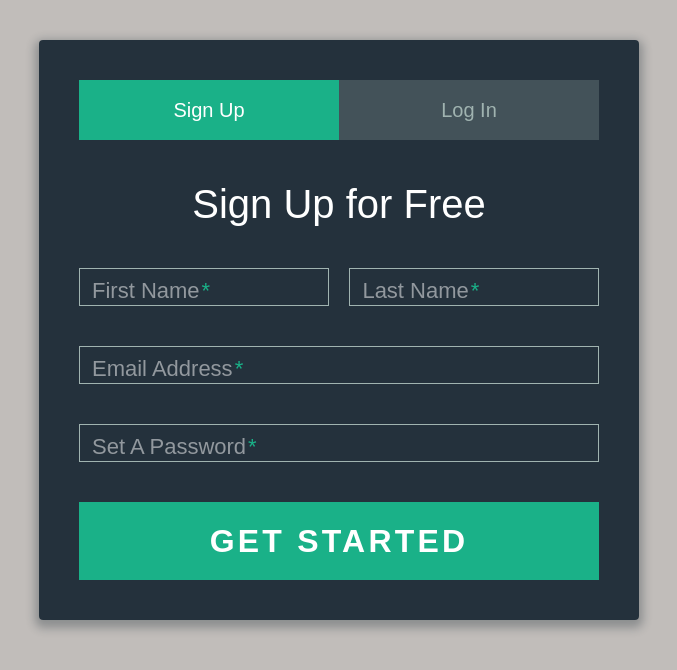
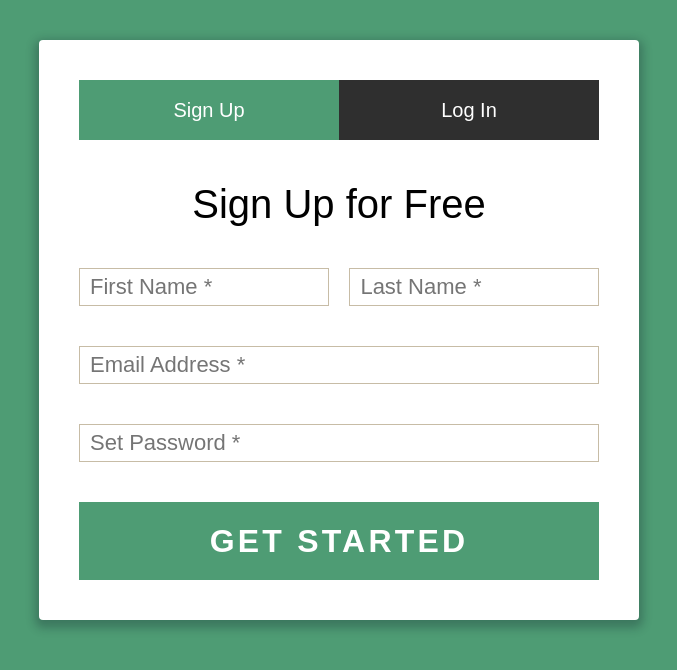
Before and after one commit to Prom1234pro/learnifyai, a Flask app: page /register in a window 1280 px wide. Shown: the top 670 px of the page, without its empty margins (301-978 px from the left). Run offline with Flask 3, Linux system fonts and the light colour scheme; some libraries are stand-ins or nearby versions.

Commit message:
refactoring codebase

```diff
--- a/main/static/css/signup.css
+++ b/main/static/css/signup.css
@@ -2,6 +2,18 @@
 *:before,
 *:after {
   box-sizing: border-box;
+}
+
+:root {
+  --light-black: #000000d0;
+  --black-color: #000000;
+  --grayish-color: #C7BCA6;
+  --green-color: #4E9C74;
+  --darker-green: #24644B;
+  --yellowish-color: #E4D3A8;
+  --white-color: #ffffff;
+
+
 }
 
 html {
@@ -9,21 +21,21 @@ html {
 }
 
 body {
-  background: #c1bdba;
+  background: var(--green-color);
   font-family: "Titillium Web", sans-serif;
 }
 
 a {
   text-decoration: none;
-  color: #1ab188;
+  color: var(--darker-green);
   transition: 0.5s ease;
 }
 a:hover {
-  color: #179b77;
+  color: var(--darker-green);
 }
 
 .form {
-  background: rgba(19, 35, 47, 0.9);
+  background: var(--white-color);
   padding: 40px;
   max-width: 600px;
   margin: 40px auto;
@@ -35,6 +47,8 @@ a:hover {
   list-style: none;
   padding: 0;
   margin: 0 0 40px 0;
+
+
 }
 .tab-group:after {
   content: "";
@@ -45,8 +59,8 @@ a:hover {
   display: block;
   text-decoration: none;
   padding: 15px;
-  background: rgba(160, 179, 176, 0.25);
-  color: #a0b3b0;
+  background: var(--light-black);
+  color: var(--white-color);
   font-size: 20px;
   float: left;
   width: 50%;
@@ -55,12 +69,12 @@ a:hover {
   transition: 0.5s ease;
 }
 .tab-group li a:hover {
-  background: #179b77;
-  color: #ffffff;
+  background: var(--darker-green);
+  color: var(--black-color);
 }
 .tab-group .active a {
-  background: #1ab188;
-  color: #ffffff;
+  background: var(--green-color);
+  color: var(--white-color);
 }
 
 /* .tab-content > div:last-child {
@@ -69,7 +83,7 @@ a:hover {
 
 h1 {
   text-align: center;
-  color: #ffffff;
+  color: var(--black-color);
   font-weight: 300;
   margin: 0 0 40px;
 }
@@ -78,7 +92,7 @@ label {
   position: absolute;
   transform: translateY(6px);
   left: 13px;
-  color: rgba(255, 255, 255, 0.5);
+  color: var(--light-black);
   transition: all 0.25s ease;
   backface-visibility: hidden;
   pointer-events: none;
@@ -86,7 +100,7 @@ label {
 }
 label .req {
   margin: 2px;
-  color: #1ab188;
+  color: var(--green-color);
 }
 
 label.active {
@@ -99,7 +113,7 @@ label.active .req {
 }
 
 label.highlight {
-  color: #ffffff;
+  color: var(--black-color);
 }
 
 input,
@@ -111,19 +125,19 @@ textarea {
   padding: 5px 10px;
   background: none;
   background-image: none;
-  border: 1px solid #a0b3b0;
-  color: #ffffff;
+  border: 1px solid var(--grayish-color);
+  color: var(--black-color);
   border-radius: 0;
   transition: border-color 0.25s ease, box-shadow 0.25s ease;
 }
 input:focus,
 textarea:focus {
   outline: 0;
-  border-color: #1ab188;
+  border-color: var(--green-color);
 }
 
 textarea {
-  border: 2px solid #a0b3b0;
+  border: 2px solid var(--bg-color);
   resize: vertical;
 }
 
@@ -155,13 +169,13 @@ textarea {
   font-weight: 600;
   text-transform: uppercase;
   letter-spacing: 0.1em;
-  background: #1ab188;
-  color: #ffffff;
+  background: var(--green-color);
+  color: var(--white-color);
   transition: all 0.5s ease;
-  appearance: none;
+  -webkit-appearance: none;
 }
 .button:hover, .button:focus {
-  background: #179b77;
+  background: var(--darker-green);
 }
 
 .button-block {
--- a/main/templates/signup.html
+++ b/main/templates/signup.html
@@ -31,32 +31,22 @@
             <form action="/register" method="post">
             <div class="top-row">
               <div class="field-wrap">
-                <label>
-                  First Name<span class="req">*</span>
-                </label>
-                <input type="text" name="username" required autocomplete="off" />
+                <input type="text" name="username" placeholder="First Name *" required autocomplete="off" />
               </div>
 
               <div class="field-wrap">
-                <label>
-                  Last Name<span class="req">*</span>
-                </label>
-                <input type="text"required autocomplete="off"/>
+                <input type="text"required placeholder="Last Name *" autocomplete="off"/>
               </div>
             </div>
 
             <div class="field-wrap">
-              <label>
-                Email Address<span class="req">*</span>
-              </label>
-              <input type="email" name="email" required autocomplete="off"/>
+
+              <input type="email" name="email" placeholder="Email Address *" required autocomplete="off"/>
             </div>
 
             <div class="field-wrap">
-              <label>
-                Set A Password<span class="req">*</span>
-              </label>
-              <input type="password" name="password" required autocomplete="off"/>
+
+              <input type="password" name="password" placeholder="Set Password *" required autocomplete="off"/>
             </div>
 
             <button type="submit" class="button button-block">Get Started</button>
@@ -72,17 +62,11 @@
             <form action="{% if return_url %}/login-user?return_url={{ return_url }} {% else %}/login-user{% endif %}" method="post">
 
               <div class="field-wrap">
-              <label>
-                Email Address<span class="req">*</span>
-              </label>
-              <input type="email" name="email" required autocomplete="off"/>
-            </div>
+                <input type="email" name="email" placeholder="Email Address *" required autocomplete="off"/>
+              </div>
 
             <div class="field-wrap">
-              <label>
-                Password<span class="req">*</span>
-              </label>
-              <input type="password" name="password" required autocomplete="off"/>
+              <input type="password" name="password" placeholder="Set Password *" required autocomplete="off"/>
             </div>
 
             <p class="forgot"><a href="#">Forgot Password?</a></p>
```
